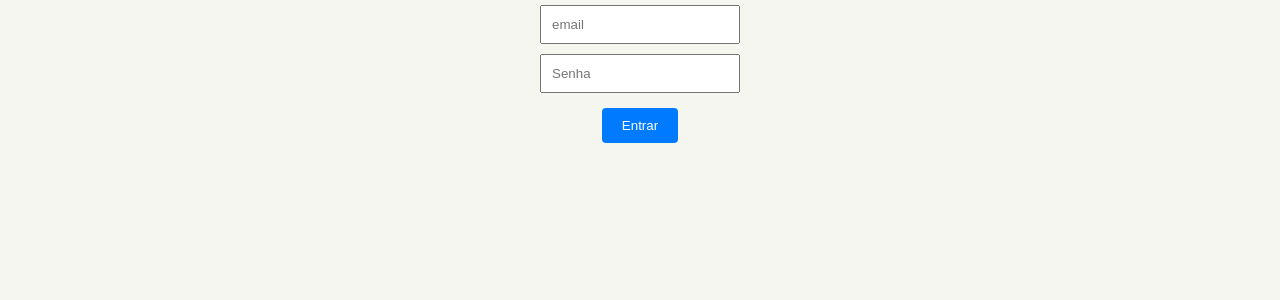
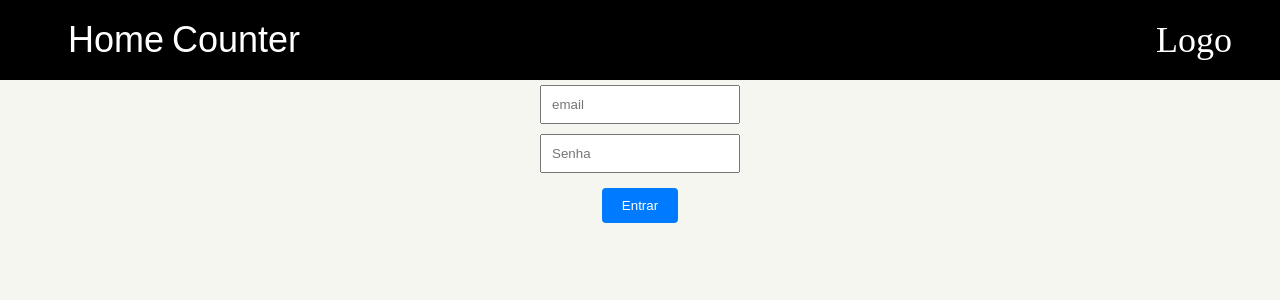
Before and after one commit to rafael-desouza/vite-boilerplate, a React (Vite) app: page /login in a window 1280 px wide. Shown: the top 300 px of the page. Built offline with nearby package versions, Linux system fonts and the light colour scheme.

Commit message:
feat: added menu

```diff
--- a/package.json
+++ b/package.json
@@ -22,6 +22,7 @@
     "js-cookie": "^3.0.5",
     "react": "^17.0.2",
     "react-dom": "^17.0.2",
+    "react-icons": "^4.10.1",
     "react-router-dom": "^6.14.2",
     "styled-components": "^6.0.5"
   },
--- a/src/App.tsx
+++ b/src/App.tsx
@@ -1,6 +1,7 @@
 import { BrowserRouter as Router, Route, Routes } from 'react-router-dom'
 
-import { PrivateRoutes } from './components/PrivateRoutes/index'
+import { Menu } from './components/Menu'
+import { PrivateRoutes } from './components/PrivateRoutes'
 import { CounterPage } from './pages/CounterPage'
 import { HomePage } from './pages/HomePage'
 import { LoginPage } from './pages/LoginPage'
@@ -8,6 +9,8 @@ import { LoginPage } from './pages/LoginPage'
 function App() {
   return (
     <Router>
+      <Menu />
+
       <Routes>
         <Route path="/login" element={<LoginPage />} />
 
--- /dev/null
+++ b/src/components/Menu/index.tsx
@@ -0,0 +1,48 @@
+import { useEffect, useState } from 'react'
+import { FaBars, FaTimes } from 'react-icons/fa'
+
+import * as S from './styles'
+
+export const Menu = () => {
+  const [extendNavBar, setExtendNavBar] = useState(false)
+
+  const handleExtendNavBar = () => {
+    setExtendNavBar(!extendNavBar)
+  }
+
+  useEffect(() => {
+    extendNavBar
+      ? (document.body.style.overflow = 'hidden')
+      : (document.body.style.overflow = 'auto')
+  }, [extendNavBar])
+
+  return (
+    <S.NavbarContainer extendNavBar={extendNavBar}>
+      <S.NavbarInnerContainer>
+        <S.LeftSideContainer>
+          <S.NavbarLinkContainer>
+            <S.NavbarLink to="/"> Home </S.NavbarLink>
+            <S.NavbarLink to="/counter"> Counter </S.NavbarLink>
+            <S.OpenLinksButton onClick={handleExtendNavBar}>
+              {extendNavBar ? <FaTimes /> : <FaBars />}
+            </S.OpenLinksButton>
+          </S.NavbarLinkContainer>
+        </S.LeftSideContainer>
+        <S.RightSideContainer>
+          <S.Logo>Logo</S.Logo>
+        </S.RightSideContainer>
+      </S.NavbarInnerContainer>
+      {extendNavBar && (
+        <S.NavbarExtendedContainer>
+          <S.NavbarLinkExtended to="/" onClick={handleExtendNavBar}>
+            Home
+          </S.NavbarLinkExtended>
+
+          <S.NavbarLinkExtended to="/counter" onClick={handleExtendNavBar}>
+            Counter
+          </S.NavbarLinkExtended>
+        </S.NavbarExtendedContainer>
+      )}
+    </S.NavbarContainer>
+  )
+}
--- /dev/null
+++ b/src/components/Menu/styles.ts
@@ -0,0 +1,115 @@
+import { Link } from 'react-router-dom'
+import { css, styled } from 'styled-components'
+
+const shouldForwardProp = (prop: string) => !['extendNavBar'].includes(prop)
+
+type Props = {
+  extendNavBar: boolean
+}
+
+/**
+ * By default when you pass a non-standard prop to a styled component, the prop will also be passed down to DOM element
+ * shouldForwardProp: With this feature, you can specify which props should be forwarded to the DOM.
+ */
+
+export const NavbarContainer = styled.nav.withConfig({
+  shouldForwardProp
+})<Props>`
+  ${({ theme, extendNavBar }) => css`
+    width: 100%;
+    height: ${extendNavBar ? '100vh' : '80px'};
+    background-color: black;
+    display: flex;
+    flex-direction: column;
+
+    @media screen and (min-width: 700px) {
+      height: ${theme.size[20]};
+    }
+  `}
+`
+export const NavbarInnerContainer = styled.div`
+  ${({ theme }) => css`
+    width: 100%;
+    height: ${theme.size[20]};
+    display: flex;
+  `}
+`
+
+export const LeftSideContainer = styled.nav`
+  flex: 70%;
+  display: flex;
+  align-items: center;
+  padding-left: 5%;
+`
+
+export const NavbarLinkContainer = styled.div`
+  display: flex;
+`
+export const NavbarLink = styled(Link)`
+  ${({ theme }) => css`
+    color: ${theme.colors.white};
+    font-size: ${theme.fonts.sizes['4xl']};
+    font-family: Arial, Helvetica, sans-serif;
+    text-decoration: none;
+    margin: ${theme.size[1]};
+
+    @media screen and (max-width: 700px) {
+      display: none;
+    }
+  `}
+`
+
+export const NavbarLinkExtended = styled(Link)`
+  ${({ theme }) => css`
+    color: ${theme.colors.white};
+    font-size: ${theme.fonts.sizes['4xl']};
+    font-family: Arial, Helvetica, sans-serif;
+    text-decoration: none;
+    margin: ${theme.size[1]};
+  `}
+`
+
+export const RightSideContainer = styled.nav`
+  ${({ theme }) => css`
+    flex: 30%;
+    display: flex;
+    justify-content: flex-end;
+    padding-right: ${theme.size[12]};
+  `}
+`
+export const Logo = styled.div`
+  ${({ theme }) => css`
+    font-size: ${theme.fonts.sizes['4xl']};
+    display: flex;
+    align-items: center;
+    justify-content: center;
+    color: ${theme.colors.white};
+  `}
+`
+
+export const OpenLinksButton = styled.button`
+  ${({ theme }) => css`
+    width: ${theme.size[16]};
+    height: ${theme.size[14]};
+    background: none;
+    border: none;
+    color: white;
+    font-size: ${theme.fonts.sizes['5xl']};
+    cursor: pointer;
+    display: block;
+
+    @media screen and (min-width: 700px) {
+      display: none;
+    }
+  `}
+`
+
+export const NavbarExtendedContainer = styled.div`
+  display: flex;
+  flex-direction: column;
+  align-items: center;
+
+  @media screen and (min-width: 700px) {
+    display: none;
+  }
+`
--- a/src/styles/theme.ts
+++ b/src/styles/theme.ts
@@ -267,7 +267,7 @@ export default {
       900: '#0f172a'
     }
   },
-  spacings: {
+  size: {
     px: '1px',
     0: '0',
     0.5: '0.125rem',
@@ -329,5 +329,37 @@ export default {
     '2xl': '1rem',
     '3xl': '1.5rem',
     full: '9999px'
+  },
+  fonts: {
+    sizes: {
+      xs: '0.75rem', // 12px
+      sm: '0.875rem', // 14px
+      base: '1rem', // 16px
+      lg: '1.125rem', // 18px
+      xl: '1.25rem', // 20px
+      '2xl': '1.5rem', // 24px
+      '3xl': '1.875rem', // 30px
+      '4xl': '2.25rem', // 36px
+      '5xl': '3rem', // 48px
+      '6xl': '3.75rem', // 60px
+      '7xl': '4.5rem', // 72px
+      '8xl': '6rem', // 96px
+      '9xl': '8rem' // 128px
+    },
+    lineHeight: {
+      xs: '1rem', // 16px
+      sm: '1.25rem', // 20px
+      base: '1.5rem', // 24px
+      lg: '1.75rem', // 28px
+      xl: '1.75rem', // 28px
+      '2xl': '2rem', // 32px
+      '3xl': '2.25rem', // 36px
+      '4xl': '2.5rem', // 40px
+      '5xl': '1',
+      '6xl': '1',
+      '7xl': '1',
+      '8xl': '1',
+      '9xl': '1'
+    }
   }
 }
```
Also changed, not shown: 1 other file (tests, documents, lock files or other folders).
